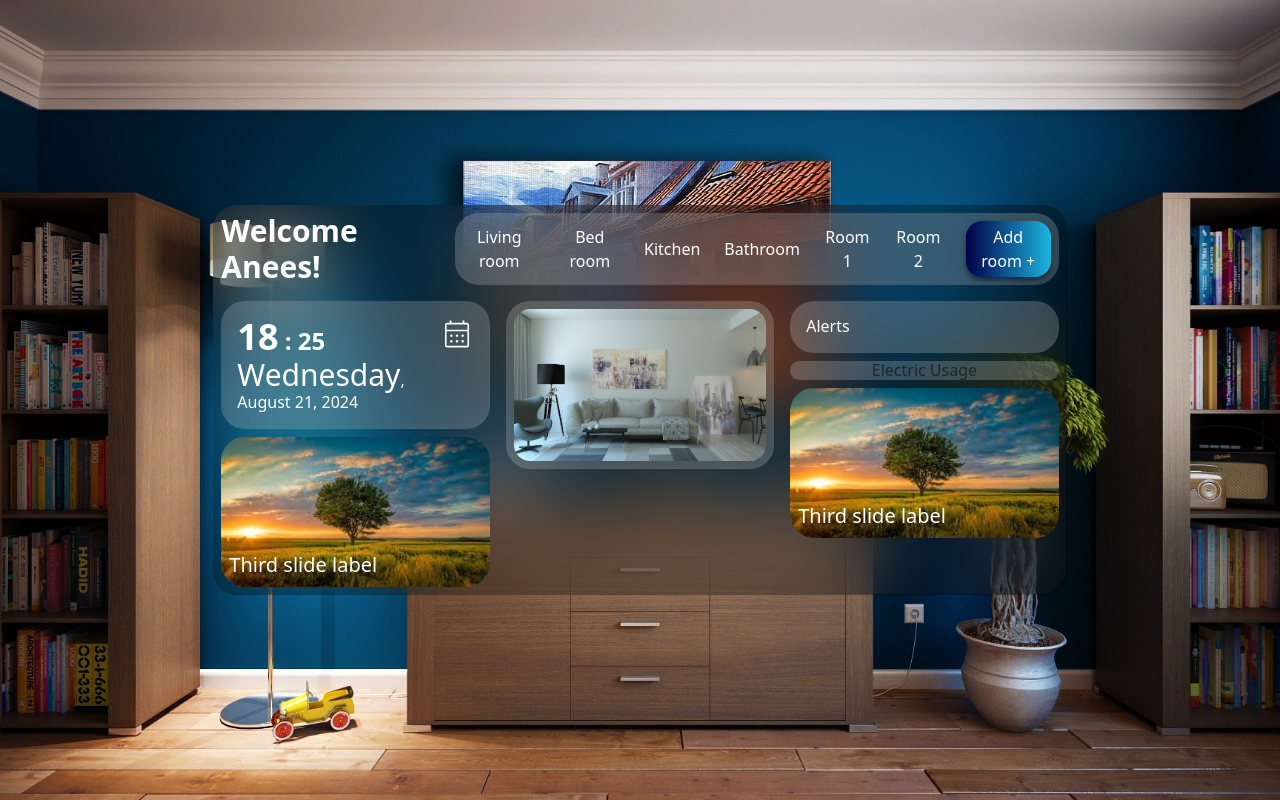
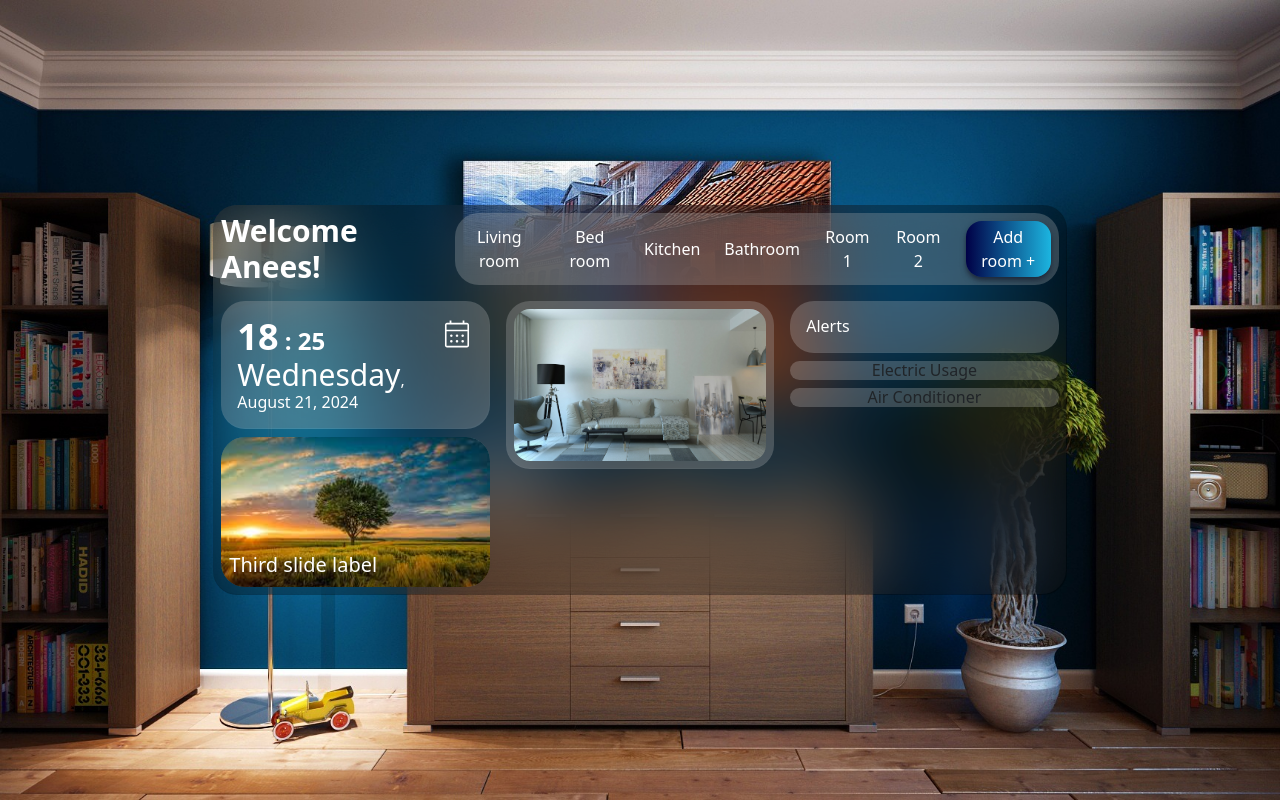
Before and after one commit to Aneeshaik/smart-home, a React (Create React App) app: page / in a window 1280 px wide. Built offline with nearby package versions, Linux system fonts and the light colour scheme; no server answers.

Commit message:
styled-components

```diff
--- a/package.json
+++ b/package.json
@@ -12,6 +12,7 @@
     "react-calendar": "^5.0.0",
     "react-dom": "^18.3.1",
     "react-scripts": "5.0.1",
+    "styled-components": "^6.1.12",
     "web-vitals": "^2.1.4"
   },
   "scripts": {
--- /dev/null
+++ b/src/components/BackGround.js
@@ -0,0 +1,7 @@
+import styled from "styled-components";
+
+const BackGround = styled.div.attrs({
+  className: "backdrop-blur-2xl bg-black/30 w-2/3 rounded-3xl"
+})``;
+
+export default BackGround;
--- a/src/components/Body.js
+++ b/src/components/Body.js
@@ -2,11 +2,12 @@ import Header from "./Header";
 import Right from "./Right";
 import Left from "./Left";
 import Middle from "./Middle";
+import BackGround from "./BackGround";
 
 const Body = () => {
     return(
         <div className="flex items-center justify-center min-h-screen">
-            <div className="backdrop-blur-2xl bg-black/30 w-2/3 rounded-3xl">
+            <BackGround>
                 <Header />
                 <div className="flex justify-between">
                     <div className="w-1/3">
@@ -19,7 +20,7 @@ const Body = () => {
                         <Right />
                     </div>
                 </div>
-            </div>
+            </BackGround>
         </div>
     )
 }
--- a/src/components/Right.js
+++ b/src/components/Right.js
@@ -1,5 +1,3 @@
-import News from "./News";
-
 const Right = () => {
     return (
         <div>
@@ -7,9 +5,11 @@ const Right = () => {
             <h1 className="text-left">Alerts</h1>
         </div>
         <div className="backdrop-blur-3xl m-2 bg-white/20 rounded-3xl">
-                <h1 className="">Electric Usage</h1>
+            <h1 className="">Electric Usage</h1>
         </div>
-        <News />
+        <div className="backdrop-blur-3xl m-2 bg-white/20 rounded-3xl">
+            <h1>Air Conditioner</h1>
+        </div>
         </div>
     )
 }
```
Also changed, not shown: 1 other file (tests, documents, lock files or other folders).
